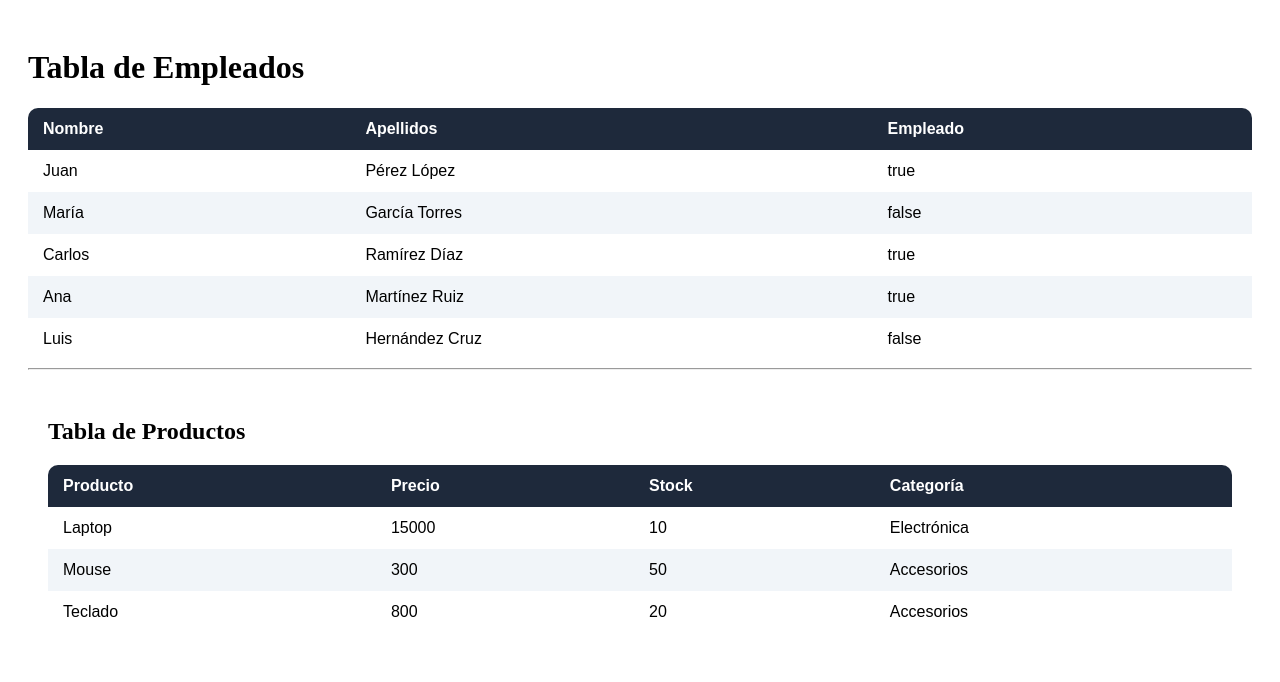
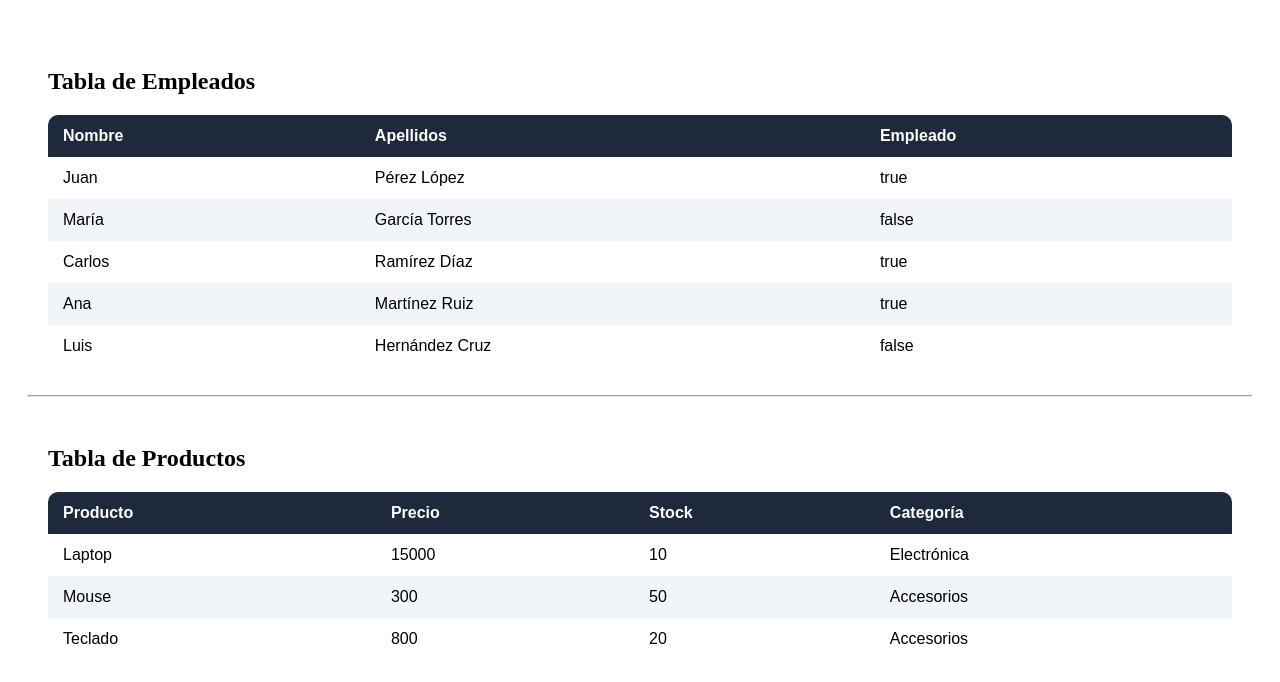
Before and after one commit to kriztobal/angular-tabla-reutilizable, an Angular app: page / in a window 1280 px wide. Shown: the top 682 px of the page. Built offline with nearby package versions, Linux system fonts and the light colour scheme.

Commit message:
Separar primer-tabla como feature

```diff
--- a/src/app/app.component.html
+++ b/src/app/app.component.html
@@ -1,13 +1,7 @@
 <div class="ng-container">
   <div style="padding: 20px;">
-    <h1>Tabla de Empleados</h1>
 
-    <div>
-      <app-table
-        [columns]="columnas"
-        [data]="personas">
-      </app-table>
-    </div>
+    <app-primer-tabla></app-primer-tabla>
 
     <hr>
 
--- a/src/app/app.component.ts
+++ b/src/app/app.component.ts
@@ -1,37 +1,15 @@
 import { Component } from '@angular/core';
-import { Persona } from './models/persona.model';
-import { RouterOutlet } from '@angular/router';
-import { TableComponent } from './shared/table/table.component';
 import { SegundaTablaComponent } from './features/segunda-tabla/segunda-tabla.component';
+import { PrimerTablaComponent } from './features/primer-tabla/primer-tabla.component';
 
 @Component({
   selector: 'app-root',
   standalone: true,
-  imports: [RouterOutlet, TableComponent,SegundaTablaComponent],
+  imports: [SegundaTablaComponent, PrimerTablaComponent],
   templateUrl: './app.component.html',
   styleUrl: './app.component.css'
 })
 
 export class AppComponent {
 
-  /*
-   * Columnas de la tabla, cada columna tiene una clave (key) que corresponde
-  a la propiedad del objeto persona y una etiqueta (label) que se muestra en la tabla.
-   */
-  columnas = [
-    { key: 'nombre', label: 'Nombre' },
-    { key: 'apellidos', label: 'Apellidos' },
-    { key: 'empleado', label: 'Empleado' }
-  ];
-
-  /*
-   * Datos de las personas, cada objeto representa una fila en la tabla.
-   */
-  personas: Persona[] = [
-    { nombre: 'Juan', apellidos: 'Pérez López', empleado: true },
-    { nombre: 'María', apellidos: 'García Torres', empleado: false },
-    { nombre: 'Carlos', apellidos: 'Ramírez Díaz', empleado: true },
-    { nombre: 'Ana', apellidos: 'Martínez Ruiz', empleado: true },
-    { nombre: 'Luis', apellidos: 'Hernández Cruz', empleado: false },
-  ];
 }
--- /dev/null
+++ b/src/app/features/primer-tabla/primer-tabla.component.html
@@ -0,0 +1,12 @@
+<div class="ng-container">
+    <div style="padding: 20px;">
+    <h2>Tabla de Empleados</h2>
+
+    <div>
+      <app-table
+        [columns]="columnas"
+        [data]="personas">
+      </app-table>
+    </div>
+    </div>
+</div>
--- /dev/null
+++ b/src/app/features/primer-tabla/primer-tabla.component.ts
@@ -0,0 +1,35 @@
+import { CommonModule } from '@angular/common';
+import { Component } from '@angular/core';
+import { Persona } from '../../models/persona.model';
+import { TableComponent } from '../../shared/table/table.component';
+
+@Component({
+  selector: 'app-primer-tabla',
+  standalone: true,
+  imports: [CommonModule, TableComponent],
+  templateUrl: './primer-tabla.component.html',
+  styleUrl: './primer-tabla.component.css'
+})
+export class PrimerTablaComponent {
+  /*
+   * Columnas de la tabla, cada columna tiene una clave (key) que corresponde
+  a la propiedad del objeto persona y una etiqueta (label) que se muestra en la tabla.
+   */
+  columnas = [
+    { key: 'nombre', label: 'Nombre' },
+    { key: 'apellidos', label: 'Apellidos' },
+    { key: 'empleado', label: 'Empleado' }
+  ];
+
+  /*
+   * Datos de las personas, cada objeto representa una fila en la tabla.
+   */
+  personas: Persona[] = [
+    { nombre: 'Juan', apellidos: 'Pérez López', empleado: true },
+    { nombre: 'María', apellidos: 'García Torres', empleado: false },
+    { nombre: 'Carlos', apellidos: 'Ramírez Díaz', empleado: true },
+    { nombre: 'Ana', apellidos: 'Martínez Ruiz', empleado: true },
+    { nombre: 'Luis', apellidos: 'Hernández Cruz', empleado: false },
+  ];
+
+}
```
Also changed, not shown: src/app/features/primer-tabla/primer-tabla.component.css (added), 1 other file (tests, documents, lock files or other folders).
